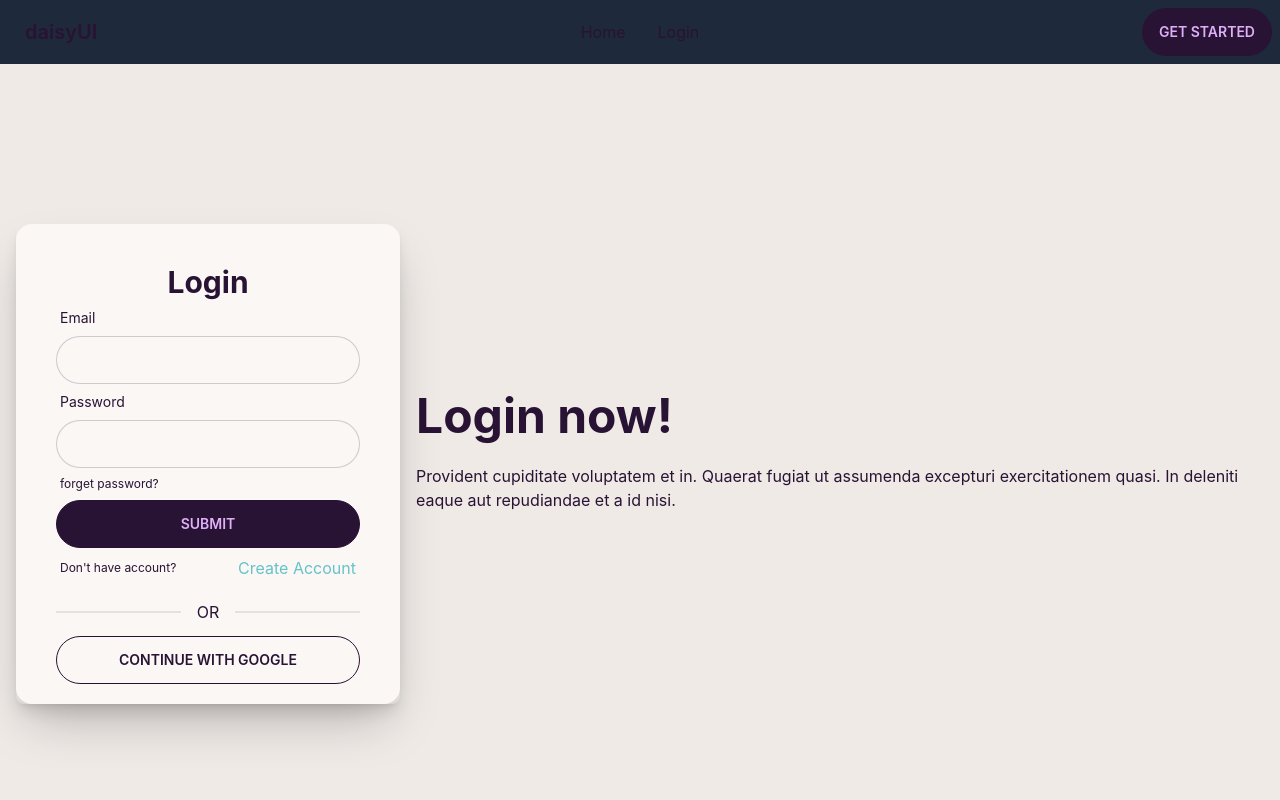
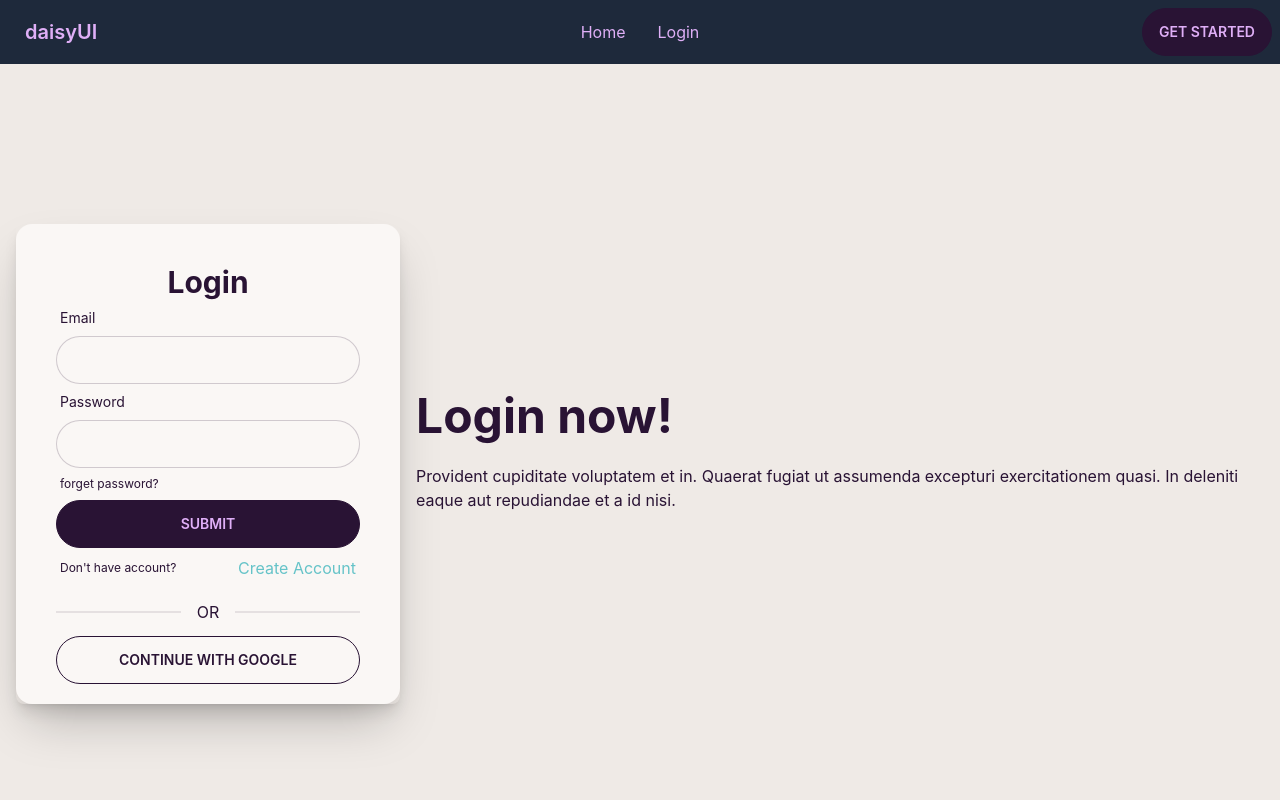
Before and after one commit to tanvirIIUC/ctg-mobile-resale-market-client, a React (Create React App) app: page /login in a window 1280 px wide. Shown: the top 800 px of the page. Built offline with nearby package versions, Linux system fonts and the light colour scheme; no server answers.

Commit message:
firebase add log in

```diff
--- a/src/Context/AuthProvider/AuthProvider.js
+++ b/src/Context/AuthProvider/AuthProvider.js
@@ -1,6 +1,7 @@
 import React, { createContext, useEffect, useState } from 'react';
-import app from '../Firebase/Firebase.config';
+
 import { createUserWithEmailAndPassword, getAuth, onAuthStateChanged, signInWithEmailAndPassword, signOut, updateProfile } from 'firebase/auth'
+import app from '../../Firebase/Firebase.config';
 
 export const AuthContext = createContext();
 
--- a/src/Pages/Login/Login.js
+++ b/src/Pages/Login/Login.js
@@ -1,28 +1,29 @@
-import React from 'react';
+import React, { useContext } from 'react';
 import { useForm } from 'react-hook-form';
-import { Link } from 'react-router-dom';
+import { Link, useLocation, useNavigate } from 'react-router-dom';
+import { AuthContext } from '../../Context/AuthProvider/AuthProvider';
 
 const Login = () => {
-      //
-    //   const navigate = useNavigate();
-    //   const location = useLocation();
-    //   const from = location.state?.from?.pathname || "/";
-      //
+
+      const navigate = useNavigate();
+       const location = useLocation();
+   const from = location.state?.from?.pathname || "/";
+
       const { register, formState: { errors }, handleSubmit } = useForm();
-    //   const { logIn } = useContext(AuthContext)
+      const { logIn } = useContext(AuthContext)
       const handleSignup = data => {
            console.log(data)
-          /* logIn(data.email, data.password)
+          logIn(data.email, data.password)
               .then((result) => {
 
                   const user = result.user;
                   alert("log in Successfull")
-                  navigate(from, { replace: true });
+                   navigate(from, { replace: true });
 
               })
               .catch((error) => {
                   alert("error")
-              }); */
+              });
       }
     return (
         <div className="hero min-h-screen bg-base-200">
--- a/src/Pages/Register/Register.js
+++ b/src/Pages/Register/Register.js
@@ -1,19 +1,20 @@
-import React from 'react';
+import React, { useContext } from 'react';
 import { useForm } from 'react-hook-form';
-import { Link } from 'react-router-dom';
+import { Link, Navigate } from 'react-router-dom';
+import { AuthContext } from '../../Context/AuthProvider/AuthProvider';
 
 const Register = () => {
     const { register, formState: { errors }, handleSubmit } = useForm();
-    // const { createUser, updateUserProfile } = useContext(AuthContext);
+     const { createUser, updateUserProfile } = useContext(AuthContext);
 
     const handleRegister = data => {
         console.log(data)
-        /*  createUser(data.email, data.password)
+         createUser(data.email, data.password)
              .then(result => {
 
                  const user = result.user;
                  alert("Create Successfull")
-                 saveuser(data.name,data.email)
+                //  saveuser(data.name,data.email)
 
                  const profile = {
                      displayName: data.name,
@@ -21,7 +22,7 @@ const Register = () => {
                  }
                  updateUserProfile(profile)
                      .then(() => {
-                         navigate('/login')
+                         Navigate('/login')
                      })
                      .catch(error => console.error(error));
 
@@ -29,7 +30,7 @@ const Register = () => {
              .catch((error) => {
                  console.error(error)
 
-             }); */
+             });
     }
     return (
 
--- /dev/null
+++ b/src/Pages/Routes/PrivetRouter/PrivetRouter.js
@@ -0,0 +1,18 @@
+import React, { useContext } from 'react';
+import { Navigate, useLocation } from 'react-router-dom';
+import { AuthContext } from '../../../Context/AuthProvider/AuthProvider';
+
+const PrivetRouter = ({children}) => {
+    const location = useLocation();
+    const {user,loading} = useContext(AuthContext)
+    if(loading){
+      return <button className="btn  loading"></button>
+    }
+    if(user){
+        return children;
+    }
+
+    return <Navigate to="/login" state={{ from: location }} replace />;
+};
+
+export default PrivetRouter;
--- a/src/Pages/Shared/Navbar/Navbar.js
+++ b/src/Pages/Shared/Navbar/Navbar.js
@@ -1,15 +1,27 @@
-import React from 'react';
+import React, { useContext } from 'react';
 import { Link } from 'react-router-dom';
+import { AuthContext } from '../../../Context/AuthProvider/AuthProvider';
 
 const Navbar = () => {
+    const { user, logOut } = useContext(AuthContext)
+    console.log(user)
+
+    //logout
+    const handleLogout = () => {
+      logOut()
+
+    }
 
     const items = <>
         <li><Link to='/'>Home</Link></li>
-        <li><Link to='/login'>Login</Link></li>
+        {user?.uid ?
+      <li><Link onClick={handleLogout} >Log out</Link></li>
+      :
+      <li><Link to='/login'>Login</Link></li>}
     </>
     return (
         <div className=' bg-slate-800'>
-            <div className="navbar container mx-auto">
+            <div className="navbar container mx-auto text-neutral-content">
                 <div className="navbar-start ">
                     <div className="dropdown">
                         <label tabIndex={0} className="btn btn-ghost lg:hidden">
--- a/src/index.js
+++ b/src/index.js
@@ -3,11 +3,14 @@ import ReactDOM from 'react-dom/client';
 import './index.css';
 import App from './App';
 import reportWebVitals from './reportWebVitals';
+import AuthProvider from './Context/AuthProvider/AuthProvider';
 
 const root = ReactDOM.createRoot(document.getElementById('root'));
 root.render(
   <React.StrictMode>
+    <AuthProvider>
     <App />
+    </AuthProvider>
   </React.StrictMode>
 );
 
```
